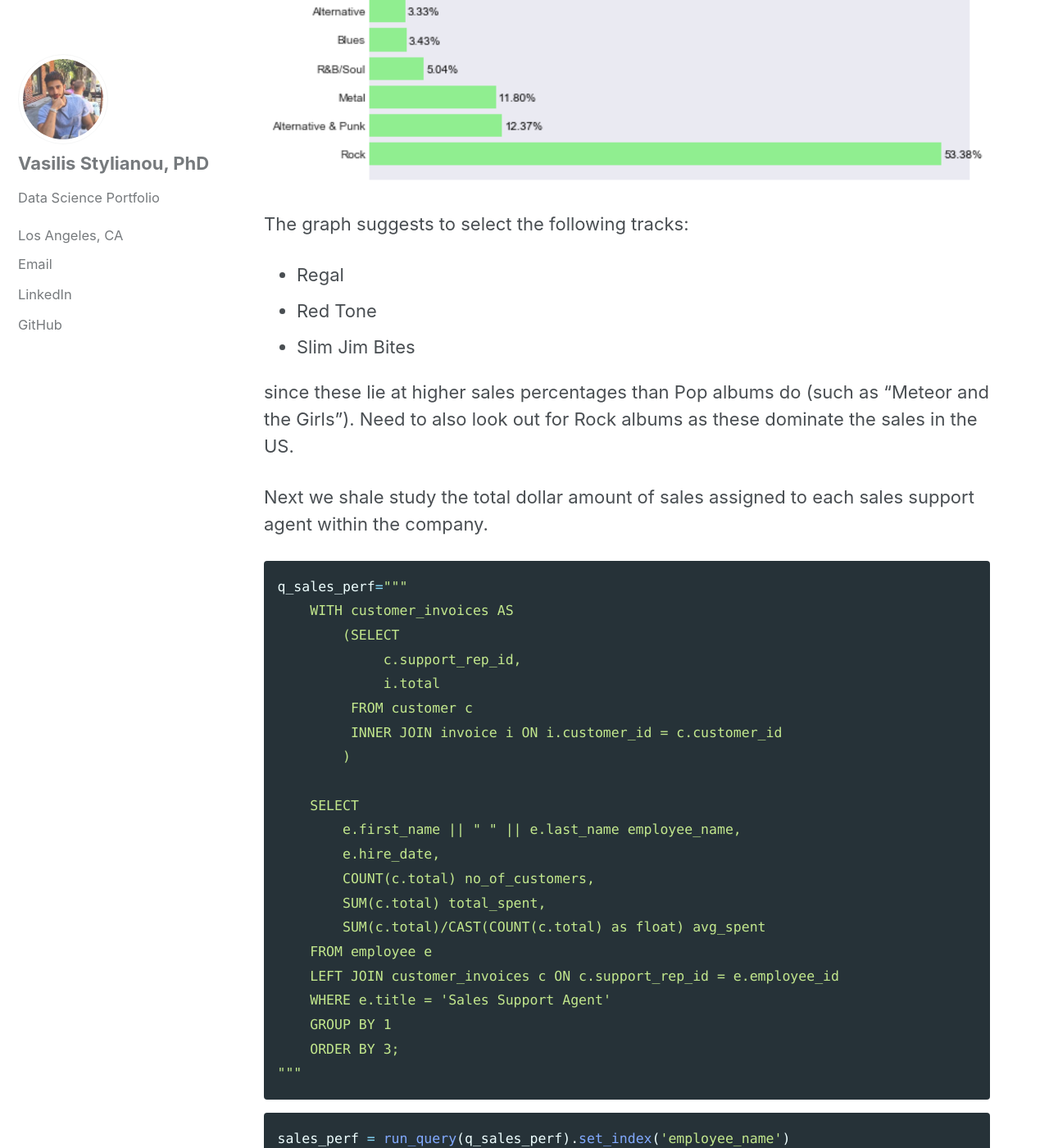
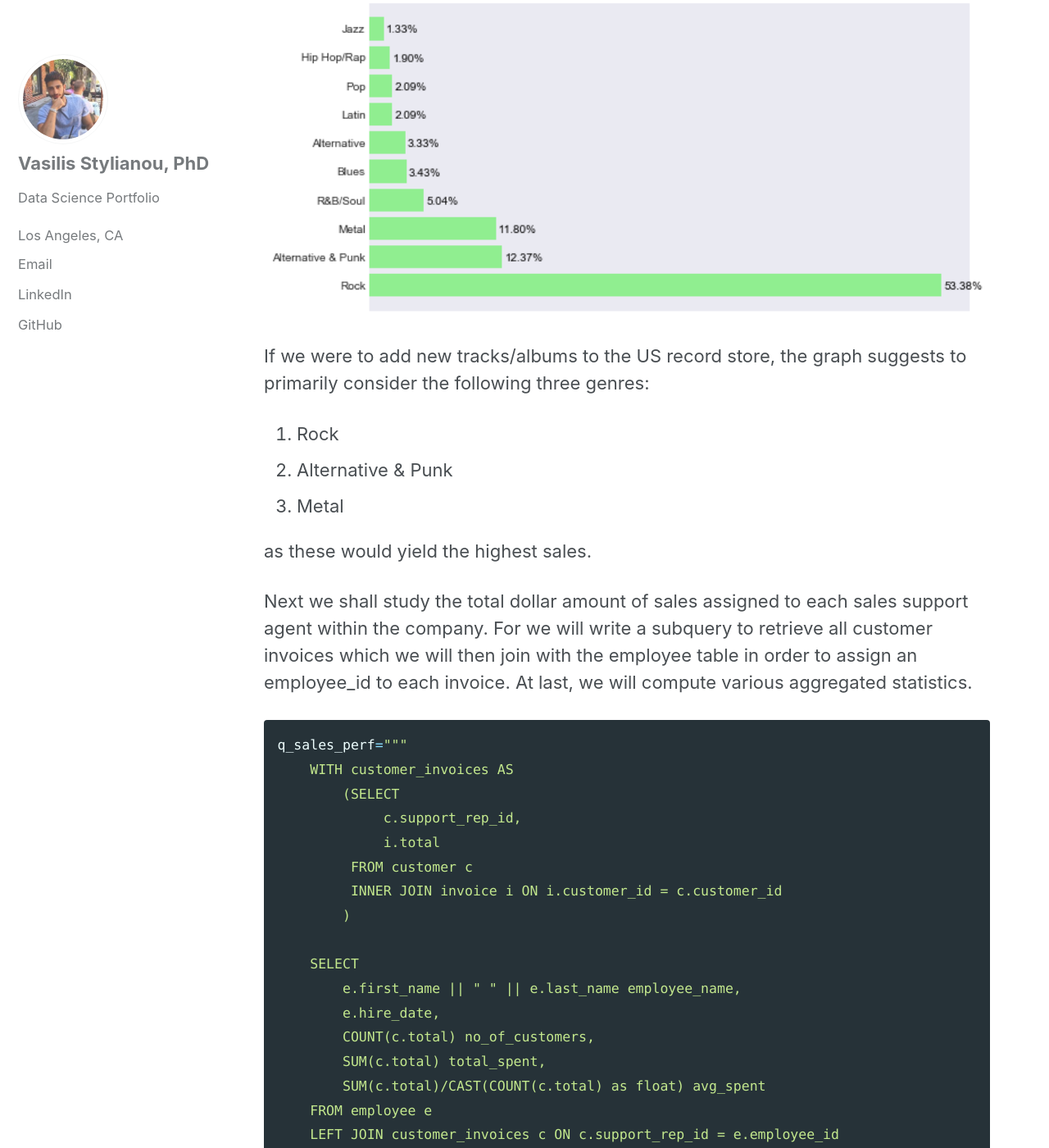
Before and after one commit to vasilis-stylianou/vasilis-stylianou.github.io, a Jekyll site: the page built from _posts/2018-05-01-SQL.md, in a window 1280 px wide and 1400 px high, scrolled down 3794 px. Shown: the whole window at 82% size. Built offline with Jekyll 4.4.1, drawn with Linux system fonts in a browser that asks for light colours; cached includes are drawn as plain includes; some of the changed text lies outside the part shown.

Commit message:
Update 2018-05-01-SQL.md

````diff
--- a/_posts/2018-05-01-SQL.md
+++ b/_posts/2018-05-01-SQL.md
@@ -145,7 +145,7 @@
 
 
 
-Let us begin by exploring which genres sell the most tracks in the USA.
+Let us begin by exploring which genres sell the most tracks in the USA. We will first write a subquery to retrieve track sales from US customers, and thereafter a query to group them by their genre and compute the percentage of sales of each genre.
 
 
 ```python
@@ -173,12 +173,12 @@
         """
 ```
 
-
+Let us run this query and store the returned dataframe in ```genre_sales_usa```:
 ```python
 genre_sales_usa=run_query(q_genre_sales_usa).set_index('genre')[:10]
 ```
 
-Let us create a bar plot of our dataframe.
+Next, let us create a bar plot of our dataframe. The index carries the names of the genres, and the ```pct``` column the corresponing percentage of sales.
 
 
 ```python
@@ -207,15 +207,15 @@
 ![img1]({{ site.url }}{{ site.baseurl }}/images/sql_visualizations/output_11_0.png){:height="50%" width="100%"}
 
 
-The graph suggests to select the following tracks:
-- Regal
-- Red Tone
-- Slim Jim Bites
+If we were to add new tracks/albums to the US record store, the graph suggests to primarily consider the following three genres:
+1. Rock
+2. Alternative & Punk
+3. Metal
 
-since these lie at higher sales percentages than Pop albums do (such as "Meteor and the Girls").
-Need to also look out for Rock albums as these dominate the sales in the US.
+as these would yield the highest sales.
 
-Next we shale study the total dollar amount of sales assigned to each sales support agent within the company.
+
+Next we shall study the total dollar amount of sales assigned to each sales support agent within the company. For we will write a subquery to retrieve all customer invoices which we will then join with the employee table in order to assign an employee_id to each invoice. At last, we will compute various aggregated statistics.
 
 
 ```python
@@ -241,7 +241,7 @@
     ORDER BY 3;
 """
 ```
-
+After running the SQL query and cleaning the returned dataframe we find:
 
 ```python
 sales_perf = run_query(q_sales_perf).set_index('employee_name')
````
